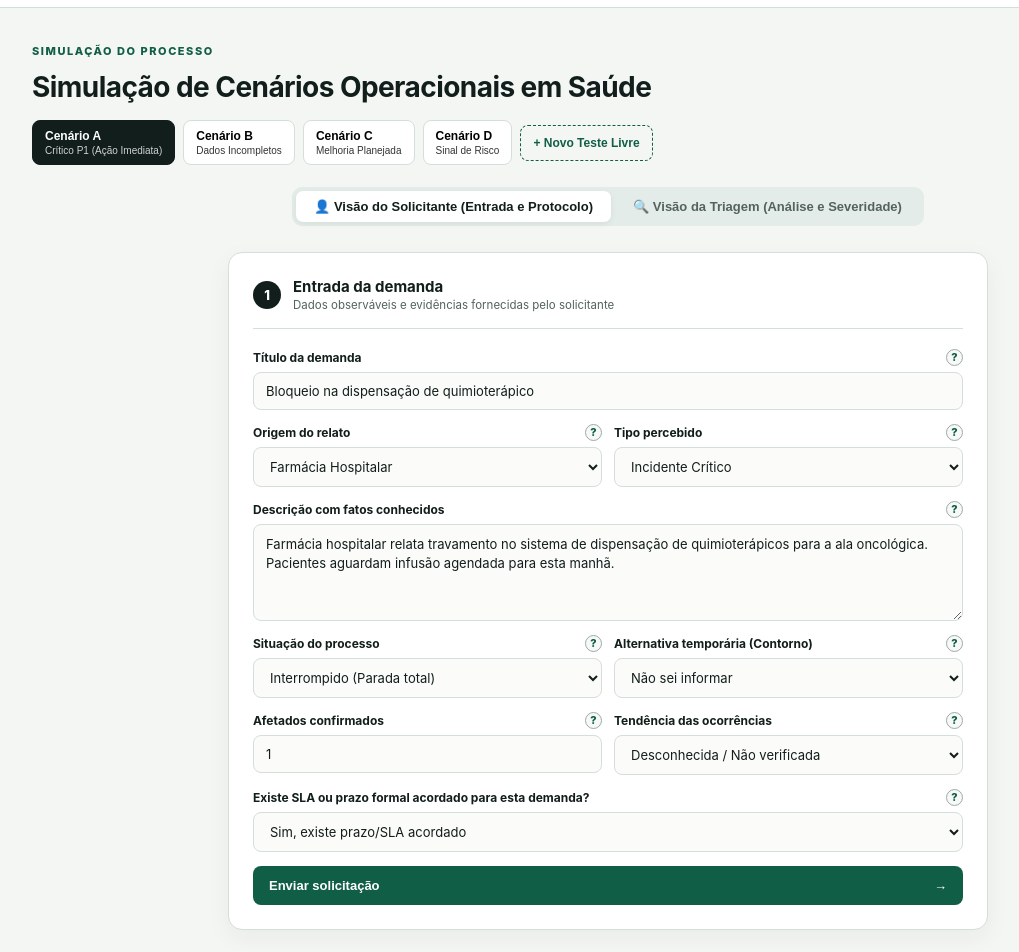
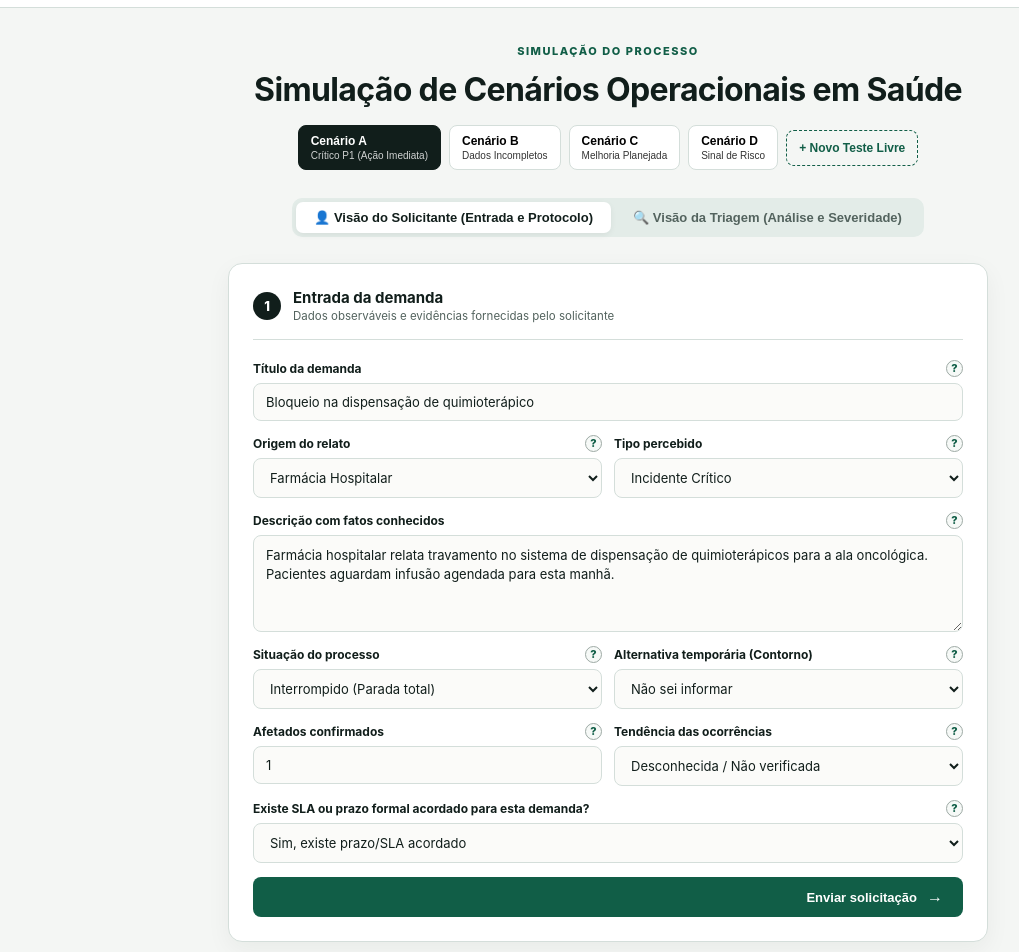
Before and after one commit to thaycarv/prioriza-operacoes, a React (Vite) app: page / in a window 1280 px wide. Shown: the part 60-1012 px from the top of the page, without its empty margins (32-1051 px from the left). Built offline with nearby package versions, Linux system fonts and the light colour scheme.

Commit message:
refactor: centralizar bloco de simulacao e posicionar texto de envio a direita (resolve #15) (#16)

```diff
--- a/src/styles.css
+++ b/src/styles.css
@@ -242,24 +242,28 @@ body {
 
 .section-head {
   display: flex;
-  align-items: flex-end;
-  justify-content: space-between;
-  margin-bottom: 22px;
-  flex-wrap: wrap;
+  flex-direction: column;
+  align-items: center;
+  text-align: center;
+  justify-content: center;
+  margin: 0 auto 28px;
+  max-width: 960px;
   gap: 16px;
 }
 
 .section-head h2 {
-  font-size: 28px;
+  font-size: clamp(24px, 3.2vw, 32px);
   margin: 0;
   letter-spacing: -0.02em;
 }
 
-/* Scenario Selector */
+/* Scenario Selector (Centralizado) */
 .samples-container {
   display: flex;
+  justify-content: center;
   gap: 8px;
   flex-wrap: wrap;
+  width: 100%;
 }
 
 .samples {
@@ -267,6 +271,7 @@ body {
   gap: 8px;
   flex-wrap: wrap;
   align-items: center;
+  justify-content: center;
 }
 
 .scenario-btn {
@@ -567,12 +572,24 @@ body {
   background: var(--green);
   color: white;
   display: flex;
-  justify-content: space-between;
+  justify-content: flex-end;
   align-items: center;
+  gap: 10px;
+  padding: 12px 20px;
+}
+
+.primary span {
+  font-size: 16px;
+  line-height: 1;
+  transition: transform 0.15s ease;
 }
 
 .primary:hover {
   background: var(--green-hover);
+}
+
+.primary:hover span {
+  transform: translateX(4px);
 }
 
 .secondary {
@@ -1258,8 +1275,9 @@ footer p:last-child {
     padding-left: 0;
   }
   .section-head {
-    align-items: flex-start;
+    align-items: center;
     flex-direction: column;
+    text-align: center;
   }
 }
 
```
